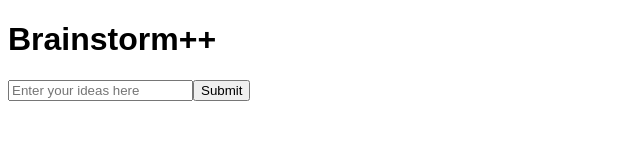
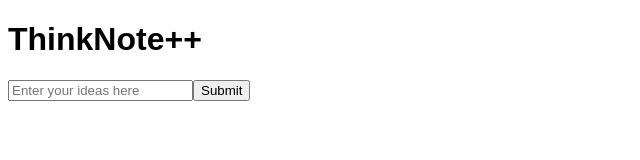
Before and after one commit to CassandraJM/Hack-the-North-2022, a React (Create React App) app in the folder frontend/: page / in a window 1280 px wide. Shown: the top 160 px of the page, without its empty margins (0-640 px from the left). Built offline with nearby package versions, Linux system fonts and the light colour scheme.

Commit message:
rename files

```diff
--- a/frontend/src/Homepage/App.js
+++ b/frontend/src/Homepage/Homepage.js
@@ -1,12 +1,12 @@
 import React from 'react'
-import './App.css'
+import './Homepage.css'
 
 export const App = () => {
   return (
     <div>
       {/* Title */}
       <div className="page_header">
-        <h1 className="page_name">Brainstorm++</h1>
+        <h1 className="page_name">ThinkNote++</h1>
       </div>
 
       {/* Textbox Form */}
--- a/frontend/src/index.js
+++ b/frontend/src/index.js
@@ -1,5 +1,5 @@
 import React from 'react';
 import ReactDOM from 'react-dom';
-import App from './Homepage/App.js';
+import App from './Homepage/Homepage.js';
 
 ReactDOM.render(<App />, document.getElementById('root'));
```
Also changed, not shown: frontend/src/Homepage/Homepage.css (renamed from frontend/src/Homepage/App.css).
